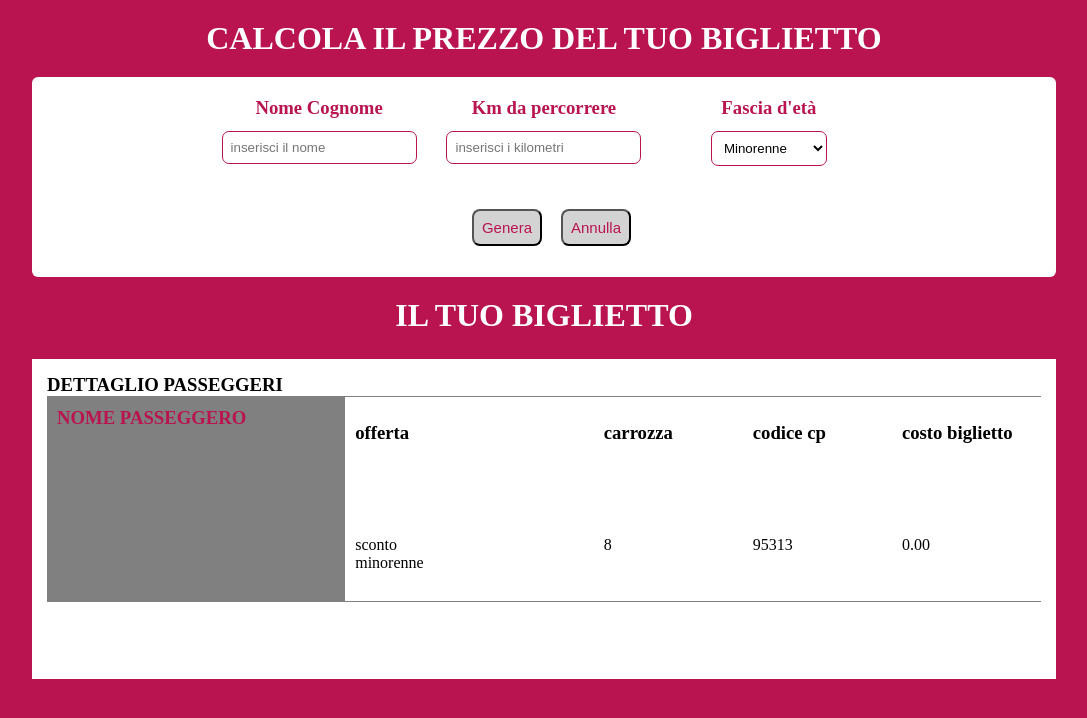
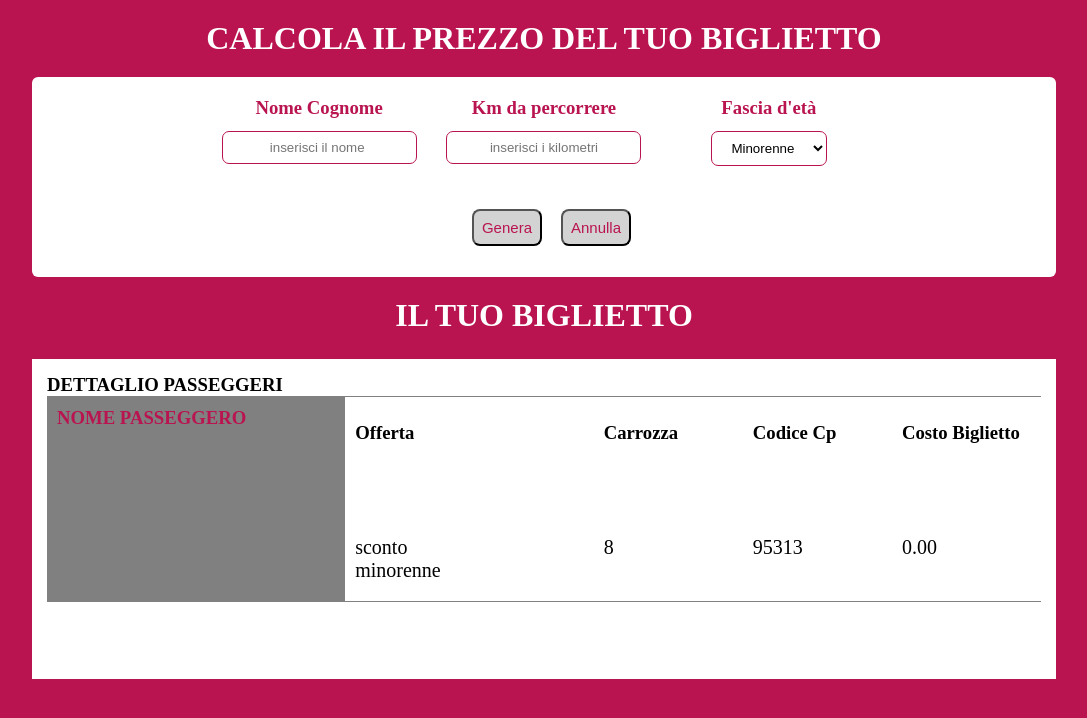
Before and after one commit to Ivan1005/js-biglietto-treno-form, a plain HTML site: page index.html in a window 1280 px wide. Both pictures are taken after a click on the button "Genera". Shown: the whole page, without its empty margins (96-1183 px from the left). Drawn offline with Linux system fonts and the light colour scheme.

Commit message:
aggiustato meglio

```diff
--- a/css/style.css
+++ b/css/style.css
@@ -38,6 +38,7 @@ h1 {
 }
 
 .dati div input ,  .dati div .eta{
+  text-align: center;
   padding: 8px;
   margin-top: 12px;
   border: 1px solid #b91450;
@@ -64,7 +65,10 @@ h1 {
   opacity: 0;
   transition : all .3s;
 }
-
+.show {
+  opacity: 1;
+  transition: all .3s;
+}
 .box {
   background-color: white;
   height: 40vh;
@@ -86,6 +90,10 @@ h1 {
   border-top: 1px solid grey;
 }
 
+.dettagli-biglietto div p {
+  font-size: 20px;
+}
+
 .dettagli-biglietto .left {
   width: 30%;
   height: 100%;
@@ -95,6 +103,7 @@ h1 {
 
 .dettagli-biglietto .left h3:first-of-type {
   color: #b91450;
+  padding-bottom: 20px;
 }
 
 .dettagli-biglietto .center {
--- a/index.html
+++ b/index.html
@@ -44,22 +44,22 @@
           <div class="dettagli-biglietto">
             <div class="left">
               <h3>NOME PASSEGGERO</h3>
-              <h3 id="nome-biglietto"></h3>
+              <h2 id="nome-biglietto"></h2>
             </div>
             <div class="center">
-              <h3>offerta</h3>
+              <h3>Offerta</h3>
               <p id="sconto"></p>
             </div>
             <div class="right">
-              <h3>carrozza</h3>
+              <h3>Carrozza</h3>
               <p id="carrozza"></p>
             </div>
             <div class="right">
-              <h3>codice cp</h3>
+              <h3>Codice Cp</h3>
               <p id="vagone"></p>
             </div>
             <div class="right">
-              <h3>costo biglietto</h3>
+              <h3>Costo Biglietto</h3>
               <p id="price"></p>
             </div>
           </div>
--- a/js/script.js
+++ b/js/script.js
@@ -2,7 +2,7 @@
 
  document.getElementById("genera").addEventListener("click" , function() {
       var myElement = "";
-      myElement = document.getElementById("bot").classList.remove("bot");
+      myElement = document.getElementById("bot").classList.add("show");
       var x = document.getElementById("nome").value;
       document.getElementById("nome-biglietto").innerHTML = x;
       var km = document.getElementById("km").value;
@@ -23,6 +23,6 @@
 
 document.getElementById("annulla").addEventListener("click" , function() {
   var myElement = "";
-  myElement = document.getElementById("bot").classList.add("bot");
+  myElement = document.getElementById("bot").classList.remove("show");
   document.getElementById("myForm").reset();
 });
```
